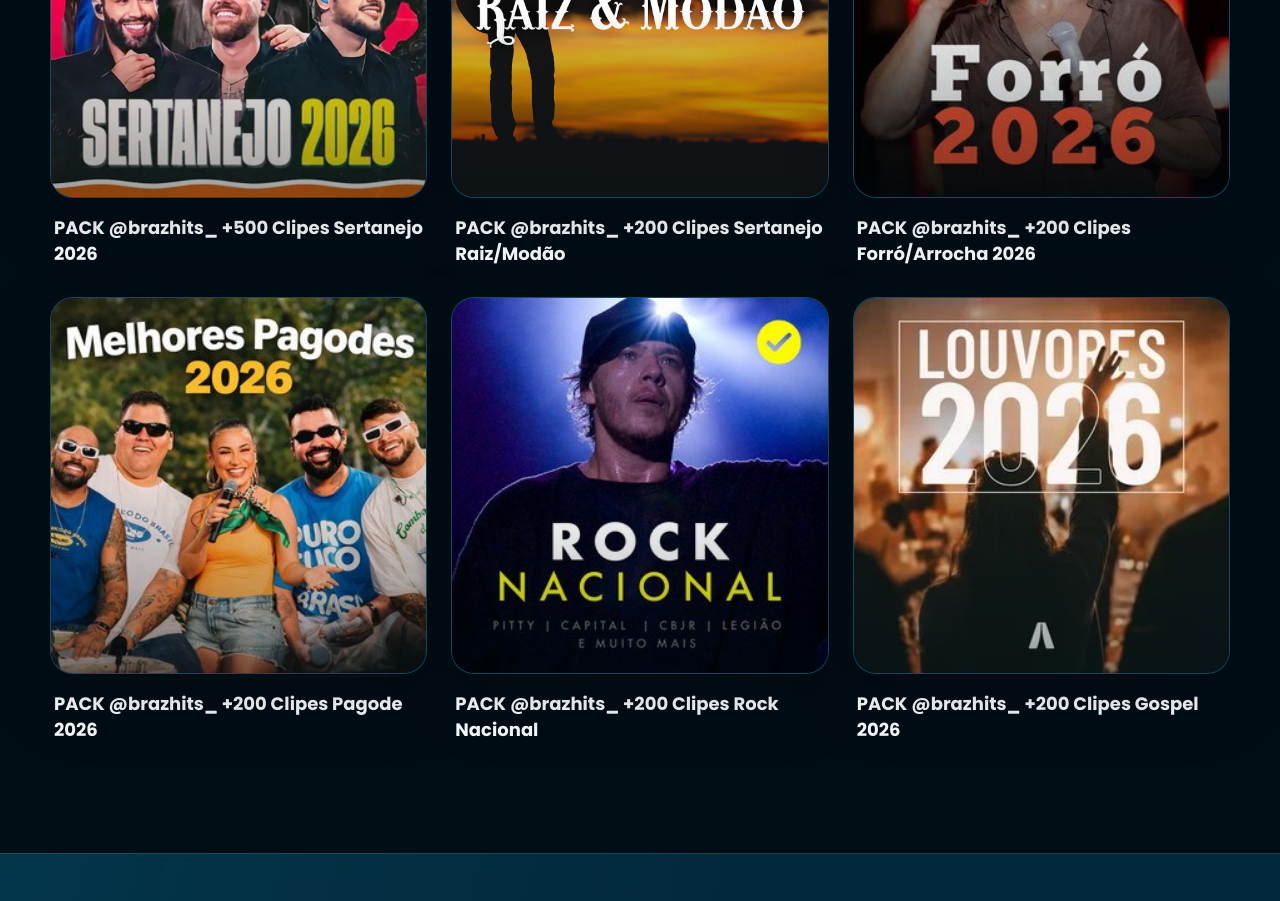
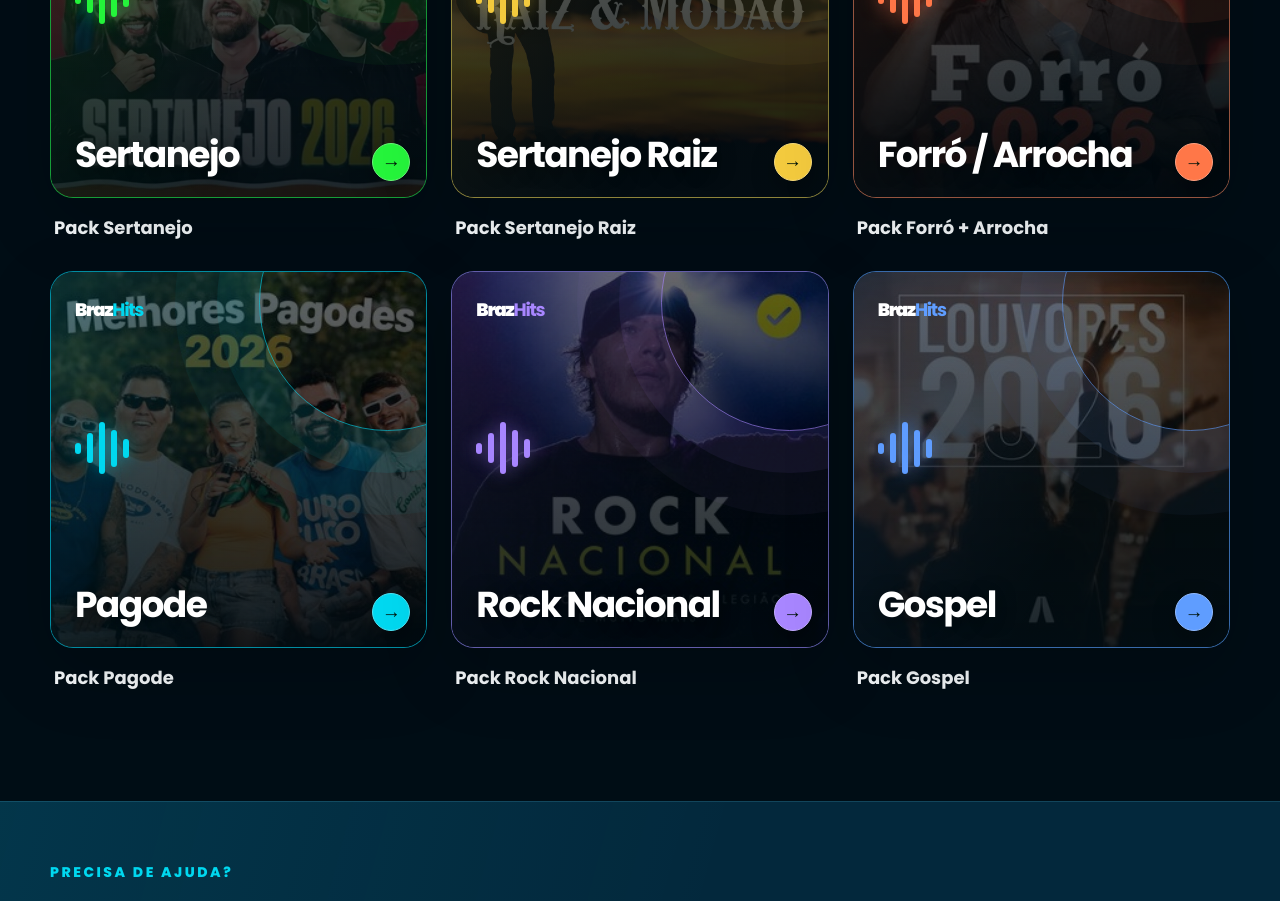
Before and after one commit to anthonyenzo/lp-lojabraz, a Next.js app: page / in a window 1280 px wide. Shown: the part 1240-2141 px from the top of the page. Built offline with nearby package versions, Linux system fonts and the light colour scheme.

Commit message:
Layer catalog artwork under clean card design

```diff
--- a/app/globals.css
+++ b/app/globals.css
@@ -235,10 +235,11 @@ a:hover .arrow { transform: translateX(4px); }
 }
 
 .pack-cover {
+  --accent: var(--cyan);
   position: relative;
   aspect-ratio: 1;
   overflow: hidden;
-  border: 1px solid rgba(89, 201, 231, 0.22);
+  border: 1px solid color-mix(in srgb, var(--accent) 58%, transparent);
   border-radius: 23px;
   background: #032534;
   box-shadow: 0 24px 70px rgba(0, 0, 0, 0.2);
@@ -246,56 +247,136 @@ a:hover .arrow { transform: translateX(4px); }
 }
 
 .pack-cover img {
+  position: absolute;
+  z-index: 0;
+  inset: 0;
   width: 100%;
   height: 100%;
   display: block;
   object-fit: cover;
+  filter: brightness(0.42) saturate(0.86);
   transition: transform 320ms ease, filter 220ms ease;
+}
+
+.pack-cover::before {
+  content: "";
+  position: absolute;
+  z-index: 1;
+  inset: 0;
+  background:
+    linear-gradient(180deg, rgba(0, 17, 26, 0.08), rgba(0, 13, 21, 0.72)),
+    linear-gradient(110deg, color-mix(in srgb, var(--accent) 18%, transparent), transparent 60%);
+  pointer-events: none;
 }
 
 .pack-cover::after {
   content: "";
   position: absolute;
-  inset: 50% 0 0;
-  background: linear-gradient(transparent, rgba(0, 13, 21, 0.36));
+  z-index: 1;
+  width: 68%;
+  aspect-ratio: 1;
+  right: -24%;
+  top: -26%;
+  border-radius: 50%;
+  border: 1px solid color-mix(in srgb, var(--accent) 62%, transparent);
+  box-shadow:
+    0 0 0 42px color-mix(in srgb, var(--accent) 7%, transparent),
+    0 0 0 84px color-mix(in srgb, var(--accent) 4%, transparent);
   pointer-events: none;
+}
+
+.cover-top {
+  position: absolute;
+  z-index: 2;
+  top: 24px;
+  left: 24px;
+  display: inline-flex;
+  align-items: baseline;
+  color: #fff;
+  font-size: 18px;
+  font-weight: 900;
+  letter-spacing: -0.07em;
+}
+
+.cover-top strong {
+  color: var(--accent);
+}
+
+.sound-bars {
+  position: absolute;
+  z-index: 2;
+  left: 24px;
+  top: 47%;
+  width: 72px;
+  height: 52px;
+  display: flex;
+  align-items: center;
+  gap: 6px;
+  transform: translateY(-50%);
+}
+
+.sound-bars i {
+  width: 6px;
+  height: 22%;
+  border-radius: 99px;
+  background: var(--accent);
+  box-shadow: 0 0 18px color-mix(in srgb, var(--accent) 60%, transparent);
+}
+
+.sound-bars i:nth-child(2) { height: 58%; }
+.sound-bars i:nth-child(3) { height: 100%; }
+.sound-bars i:nth-child(4) { height: 72%; }
+.sound-bars i:nth-child(5) { height: 36%; }
+
+.cover-copy {
+  position: absolute;
+  z-index: 2;
+  left: 24px;
+  right: 76px;
+  bottom: 24px;
+}
+
+.cover-copy strong {
+  display: block;
+  color: #fff;
+  font-size: clamp(26px, 3vw, 36px);
+  line-height: 1.03;
+  letter-spacing: -0.045em;
+  text-shadow: 0 3px 20px rgba(0, 0, 0, 0.48);
 }
 
 .cover-action {
   position: absolute;
-  z-index: 1;
+  z-index: 3;
   right: 16px;
   bottom: 16px;
-  width: 48px;
-  height: 48px;
+  width: 38px;
+  height: 38px;
   display: grid;
   place-items: center;
-  border: 1px solid rgba(255, 255, 255, 0.56);
+  border: 1px solid color-mix(in srgb, var(--accent) 70%, white);
   border-radius: 50%;
-  background: var(--green);
-  box-shadow: 0 10px 28px rgba(0, 0, 0, 0.28);
+  background: var(--accent);
+  box-shadow: 0 9px 24px rgba(0, 0, 0, 0.3);
   color: #00140a;
-  font-size: 18px;
-  opacity: 0;
-  transform: translateY(8px);
-  transition: opacity 180ms ease, transform 180ms ease;
+  font-size: 15px;
+  transition: transform 180ms ease, box-shadow 180ms ease;
 }
 
 .pack-card:hover .pack-cover {
   transform: translateY(-6px);
-  border-color: rgba(0, 216, 240, 0.65);
-  box-shadow: 0 28px 75px rgba(0, 216, 240, 0.09);
+  border-color: var(--accent);
+  box-shadow: 0 28px 75px color-mix(in srgb, var(--accent) 10%, transparent);
 }
 
 .pack-card:hover .pack-cover img {
   transform: scale(1.035);
-  filter: saturate(1.05);
+  filter: brightness(0.48) saturate(0.95);
 }
 
-.pack-card:hover .cover-action,
-.pack-card:focus-visible .cover-action {
-  opacity: 1;
-  transform: translateY(0);
+.pack-card:hover .cover-action {
+  transform: translate(2px, -2px);
+  box-shadow: 0 11px 28px rgba(0, 0, 0, 0.36);
 }
 
 .pack-card:focus-visible {
@@ -318,6 +399,13 @@ a:hover .arrow { transform: translateX(4px); }
 .pack-card:hover h3 {
   color: var(--cyan);
 }
+
+.tone-lime .pack-cover { --accent: #25f43b; }
+.tone-amber .pack-cover { --accent: #f3ca3e; }
+.tone-orange .pack-cover { --accent: #ff7748; }
+.tone-cyan .pack-cover { --accent: #00d8f0; }
+.tone-violet .pack-cover { --accent: #a886ff; }
+.tone-blue .pack-cover { --accent: #5f9dff; }
 
 .help-strip {
   border-block: 1px solid var(--line);
@@ -393,7 +481,12 @@ a:hover .arrow { transform: translateX(4px); }
   .catalog-heading > p { font-size: 16px; }
   .pack-grid { gap: 28px 13px; }
   .pack-cover { border-radius: 18px; }
-  .cover-action { right: 11px; bottom: 11px; width: 42px; height: 42px; opacity: 1; transform: none; }
+  .cover-top { top: 15px; left: 15px; font-size: 15px; }
+  .sound-bars { left: 15px; width: 48px; height: 38px; gap: 4px; }
+  .sound-bars i { width: 5px; }
+  .cover-copy { left: 15px; right: 58px; bottom: 15px; }
+  .cover-copy strong { font-size: clamp(19px, 6vw, 26px); }
+  .cover-action { right: 11px; bottom: 11px; width: 34px; height: 34px; font-size: 13px; }
   .pack-card h3 { margin: 13px 3px 0; font-size: 16px; line-height: 1.45; }
   .help-content { width: min(calc(100% - 32px), var(--shell)); gap: 28px; }
   .help-content > a { width: 100%; min-height: 60px; justify-content: center; font-size: 15px; }
@@ -403,6 +496,7 @@ a:hover .arrow { transform: translateX(4px); }
 
 @media (max-width: 360px) {
   .pack-grid { grid-template-columns: 1fr; }
+  .cover-copy strong { font-size: 30px; }
   .pack-card h3 { font-size: 18px; }
 }
 
--- a/app/page.tsx
+++ b/app/page.tsx
@@ -6,42 +6,48 @@ const packs = [
   {
     id: "sertanejo",
     name: "Sertanejo",
-    label: "PACK @brazhits_ +500 Clipes Sertanejo 2026",
+    label: "Pack Sertanejo",
+    tone: "lime",
     image: "pack-sertanejo-2026.jpg",
     checkout: "https://checkout.brazhits.com.br/checkout/cms3nyhqu00q101ojp5uriham?offer=7JM1ZJ5",
   },
   {
     id: "sertanejo-raiz",
     name: "Sertanejo Raiz",
-    label: "PACK @brazhits_ +200 Clipes Sertanejo Raiz/Modão",
+    label: "Pack Sertanejo Raiz",
+    tone: "amber",
     image: "pack-sertanejo-raiz-modao.jpg",
     checkout: "https://checkout.brazhits.com.br/checkout/cms3qwbhf02ey01q2uric6p6b?offer=ct9lej3",
   },
   {
     id: "forro-arrocha",
     name: "Forró / Arrocha",
-    label: "PACK @brazhits_ +200 Clipes Forró/Arrocha 2026",
+    label: "Pack Forró + Arrocha",
+    tone: "orange",
     image: "pack-forro-arrocha-2026.jpg",
     checkout: "https://checkout.brazhits.com.br/checkout/cms50qbo101h701pxcrnwl7zn?offer=142tf5w",
   },
   {
     id: "pagode",
     name: "Pagode",
-    label: "PACK @brazhits_ +200 Clipes Pagode 2026",
+    label: "Pack Pagode",
+    tone: "cyan",
     image: "pack-pagode-2026.jpg",
     checkout: "https://checkout.brazhits.com.br/checkout/cms50tr7p01jg01pxv6hv8di0?offer=3wkrmwo",
   },
   {
     id: "rock-nacional",
     name: "Rock Nacional",
-    label: "PACK @brazhits_ +200 Clipes Rock Nacional",
+    label: "Pack Rock Nacional",
+    tone: "violet",
     image: "pack-rock-nacional.jpg",
     checkout: "https://checkout.brazhits.com.br/checkout/cms514n1801rx01ocfhh2ar5y?offer=d58z8ku",
   },
   {
     id: "gospel",
     name: "Gospel",
-    label: "PACK @brazhits_ +200 Clipes Gospel 2026",
+    label: "Pack Gospel",
+    tone: "blue",
     image: "pack-gospel-2026.jpg",
     checkout: "https://checkout.brazhits.com.br/checkout/cms50v6lf01kk01pxtf8e60hm?offer=064ob69",
   },
@@ -96,7 +102,7 @@ export default function Home() {
         <div className="pack-grid">
           {packs.map((pack, index) => (
             <a
-              className="pack-card"
+              className={`pack-card tone-${pack.tone}`}
               id={pack.id}
               key={pack.id}
               href={pack.checkout}
@@ -106,11 +112,14 @@ export default function Home() {
               <div className="pack-cover">
                 <img
                   src={`${BASE_PATH}/${pack.image}`}
-                  alt={`Capa do ${pack.label}`}
+                  alt=""
                   width="1200"
                   height="1200"
                   loading={index < 2 ? "eager" : "lazy"}
                 />
+                <div className="cover-top"><span>Braz</span><strong>Hits</strong></div>
+                <div className="sound-bars" aria-hidden="true"><i /><i /><i /><i /><i /></div>
+                <div className="cover-copy"><strong>{pack.name}</strong></div>
                 <span className="cover-action" aria-hidden="true"><ArrowIcon /></span>
               </div>
               <h3>{pack.label}</h3>
```
